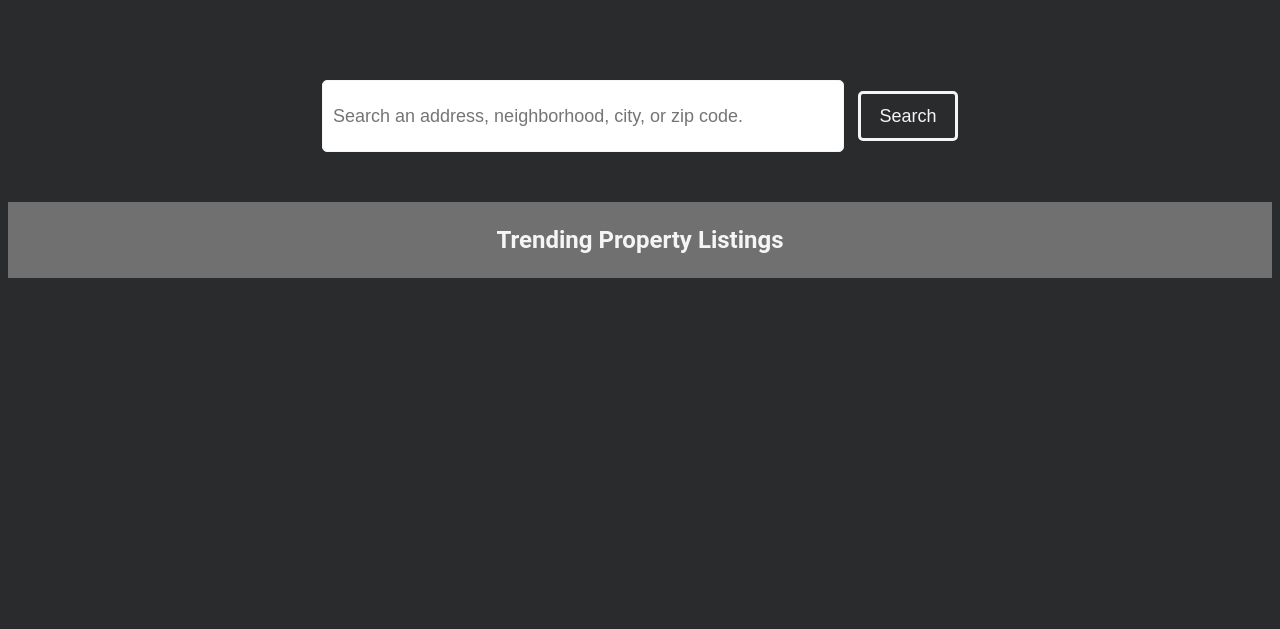
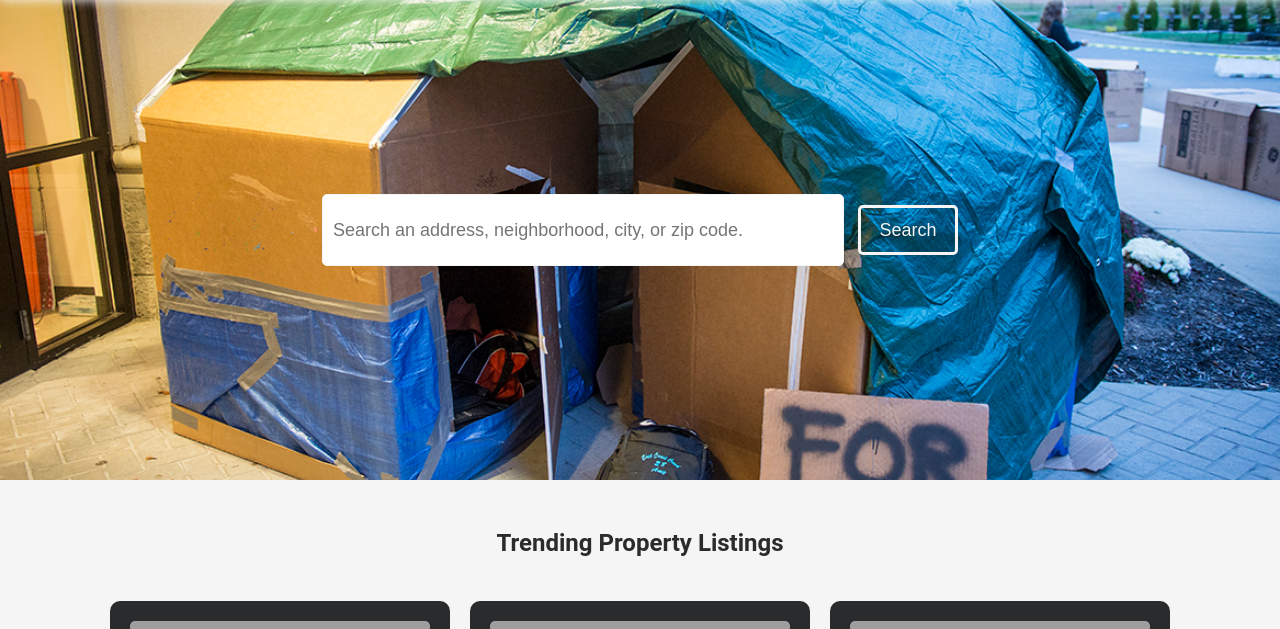
Before and after one commit to Aarongold1869/NiceHouseBro, a Django app: page / in a window 1280 px wide. Shown: the part 70-699 px from the top of the page. Before the commit the page ends 348 px from the top, so only its background shows below. Run offline with Django 5.2, Linux system fonts and the light colour scheme; some libraries are stand-ins or nearby versions; grey boxes are pictures that could not be loaded.

Commit message:
home page

```diff
--- a/NiceHouseBro/settings.py
+++ b/NiceHouseBro/settings.py
@@ -122,6 +122,9 @@ STATICFILES_DIRS = [
 ]
 STATIC_ROOT = os.path.join(BASE_DIR, 'static_root/')
 
+MEDIA_URL = '/media/'
+MEDIA_ROOT = os.path.join(BASE_DIR, 'media/')
+
 # Default primary key field type
 # https://docs.djangoproject.com/en/5.0/ref/settings/#default-auto-field
 
--- a/NiceHouseBro/urls.py
+++ b/NiceHouseBro/urls.py
@@ -1,4 +1,6 @@
 from django.contrib import admin
+from django.conf import settings
+from django.conf.urls.static import static
 from django.urls import path
 
 from . import views
@@ -6,4 +8,4 @@ from . import views
 urlpatterns = [
     path('admin/', admin.site.urls),
     path('', views.home_view, name='home'),
-]
+] + static(settings.MEDIA_URL, document_root=settings.MEDIA_ROOT)
--- a/static/css/styles.css
+++ b/static/css/styles.css
@@ -11,12 +11,15 @@ body {
     font-weight: 400;
     line-height: 1.5;
     color: var(--foreground);
+    margin: 0;
 }
 
 .app-container {
-    margin-top: 50px;
+    /* margin-top: 50px; */
     display:flex;
     flex-direction: column;
     align-items: center;
     text-align: center;
+    margin: 0;
+    padding: 0;
 }
--- a/templates/components/nav.html
+++ b/templates/components/nav.html
@@ -10,6 +10,7 @@
         left: 0;
         padding: 10px;
         text-align: center;
+        box-shadow: 0px 0px 10px 0px var(--foreground);
     }
 </style>
 
--- a/templates/home.html
+++ b/templates/home.html
@@ -5,10 +5,16 @@
 <style>
     .search-container {
         text-align: center;
-        margin-top: 100px;
+        margin-top: 50px;
         display: flex;
         justify-content: center;
-        width: fit-content;
+        align-items: center;
+        width: 100%;
+        height: 500px;
+        background-image: url("/media/awesome-house.jpg");
+        background-size:    cover;
+        background-repeat:   no-repeat;
+        background-position: center center;
     }
 
     .search-container input {
@@ -42,11 +48,39 @@
         flex-direction: column;
         align-items: center;
         justify-content: center;
-        margin-top: 50px;
-        background-color: var(--primary);
+        background-color: var(--foreground);
+        color: var(--background);
         width: 100%;
+        padding-top: 25px;
     }
 
+    .card-container {
+        display: flex;
+        overflow-x: auto;
+        gap: 20px;
+        padding: 20px;
+    }
+
+    .card {
+        width: 300px;
+        background-color: var(--background);
+        color: var(--foreground);
+        border-radius: 10px;
+        padding: 20px;
+        text-align: center;
+    }
+
+    .card img {
+        width: 100%;
+        height: auto;
+        border-radius: 5px;
+        margin-bottom: 10px;
+    }
+
+    .card-details {
+        font-size: 16px;
+        margin-top: auto;
+    }
 </style>
 
 <div class="search-container">
@@ -69,7 +103,30 @@
 
 <div class="main-content-container">
     <h2>Trending Property Listings</h2>
-
+    <div class="card-container">
+        <div class="card">
+            <img src="path_to_image.jpg" alt="Property Image">
+            <div class="card-details">
+                <h3>Property 1</h3>
+                <p>Details about Property 1</p>
+            </div>
+        </div>
+        <div class="card">
+            <img src="path_to_image.jpg" alt="Property Image">
+            <div class="card-details">
+                <h3>Property 2</h3>
+                <p>Details about Property 2</p>
+            </div>
+        </div>
+        <div class="card">
+            <img src="path_to_image.jpg" alt="Property Image">
+            <div class="card-details">
+                <h3>Property 3</h3>
+                <p>Details about Property 3</p>
+            </div>
+        </div>
+        <!-- Add more cards as needed -->
+    </div>
 </div>
 
 {% endblock content %}
```
Also changed, not shown: media/awesome-house.jpg (added), 1 other file.
